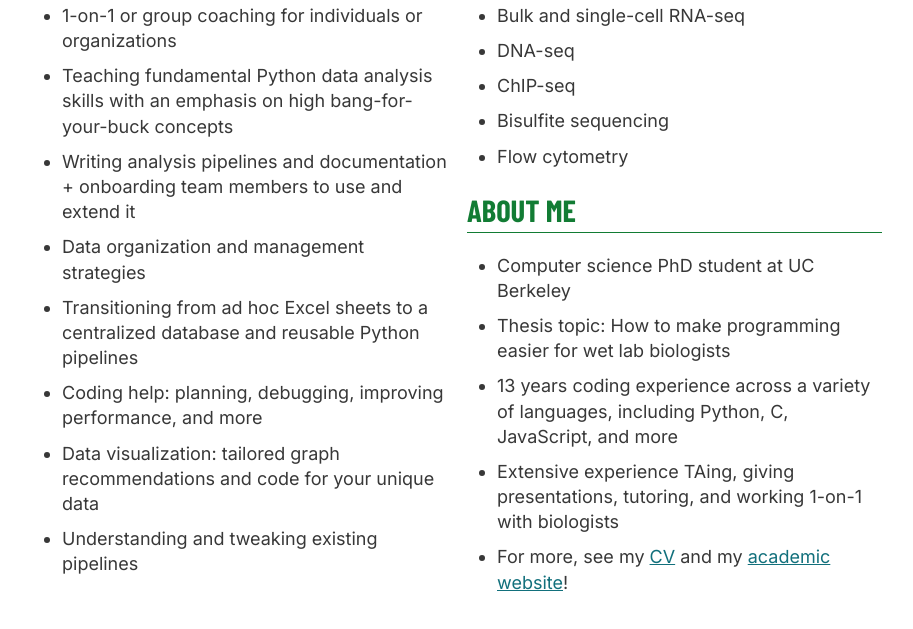
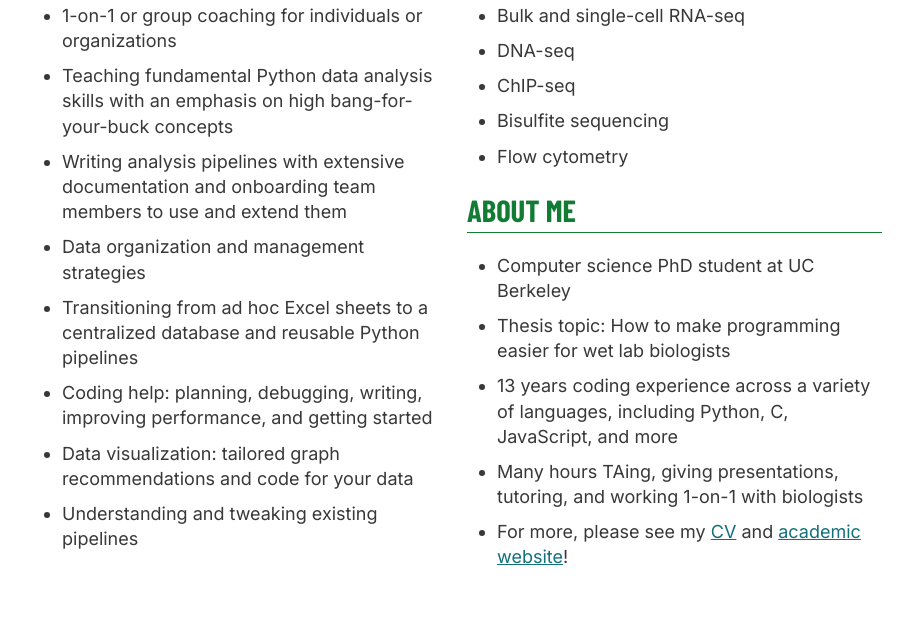
Before and after one commit to justinlubin/consulting, a plain HTML site: page index.html in a window 1280 px wide. Shown: the part 551-1180 px from the top of the page, without its empty margins (183-1096 px from the left). Drawn offline with nearby package versions, Linux system fonts and the light colour scheme.

Commit message:
Some more tweaks

```diff
--- a/index.html
+++ b/index.html
@@ -49,11 +49,11 @@
           <ul>
             <li>1-on-1 or group coaching for individuals or organizations</li>
             <li>Teaching fundamental Python data analysis skills with an emphasis on high bang-for-your-buck concepts</li>
-            <li>Writing analysis pipelines and documentation + onboarding team members to use and extend it</li>
+            <li>Writing analysis pipelines with extensive documentation and onboarding team members to use and extend them</li>
             <li>Data organization and management strategies</li>
             <li>Transitioning from ad hoc Excel sheets to a centralized database and reusable Python pipelines</li>
-            <li>Coding help: planning, debugging, improving performance, and more</li>
-            <li>Data visualization: tailored graph recommendations and code for your unique data</li>
+            <li>Coding help: planning, debugging, writing, improving performance, and getting started</li>
+            <li>Data visualization: tailored graph recommendations and code for your data</li>
             <li>Understanding and tweaking existing pipelines</li>
           </ul>
         </section>
@@ -75,8 +75,8 @@
             <li>Computer science PhD student at UC Berkeley</li>
             <li>Thesis topic: How to make programming easier for wet lab biologists</li>
             <li>13 years coding experience across a variety of languages, including Python, C, JavaScript, and more</li>
-            <li>Extensive experience TAing, giving presentations, tutoring, and working 1-on-1 with biologists</li>
-            <li>For more, see my <a href="https://jlubin.net/assets/lubin-cv.pdf">CV</a> and my <a href="https://jlubin.net">academic website</a>!</li>
+            <li>Many hours TAing, giving presentations, tutoring, and working 1-on-1 with biologists</li>
+            <li>For more, please see my <a href="https://jlubin.net/assets/lubin-cv.pdf">CV</a> and <a href="https://jlubin.net">academic website</a>!</li>
           </ul>
         </section>
       </div>
```
Also changed, not shown: android-chrome-192x192.png, android-chrome-512x512.png, apple-touch-icon.png, favicon-16x16.png, favicon-32x32.png, favicon.ico.
